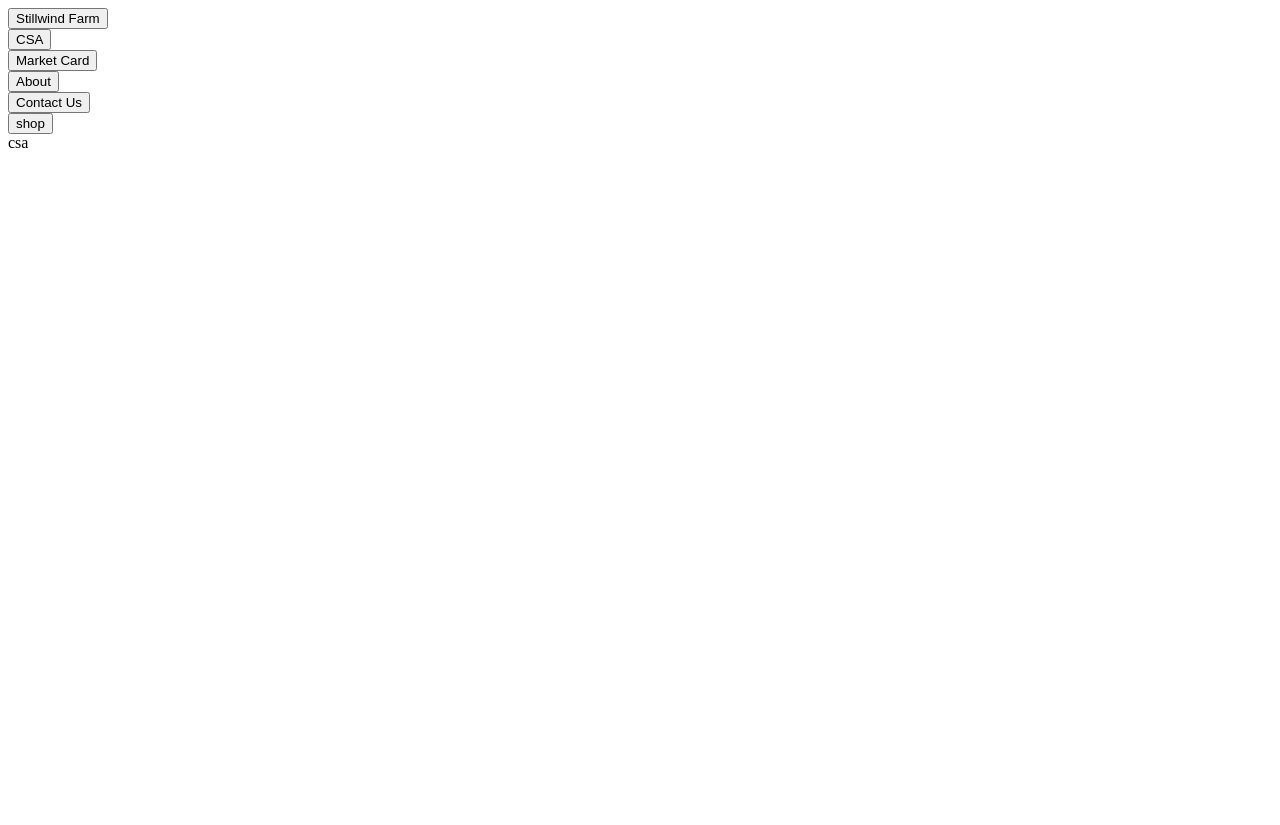
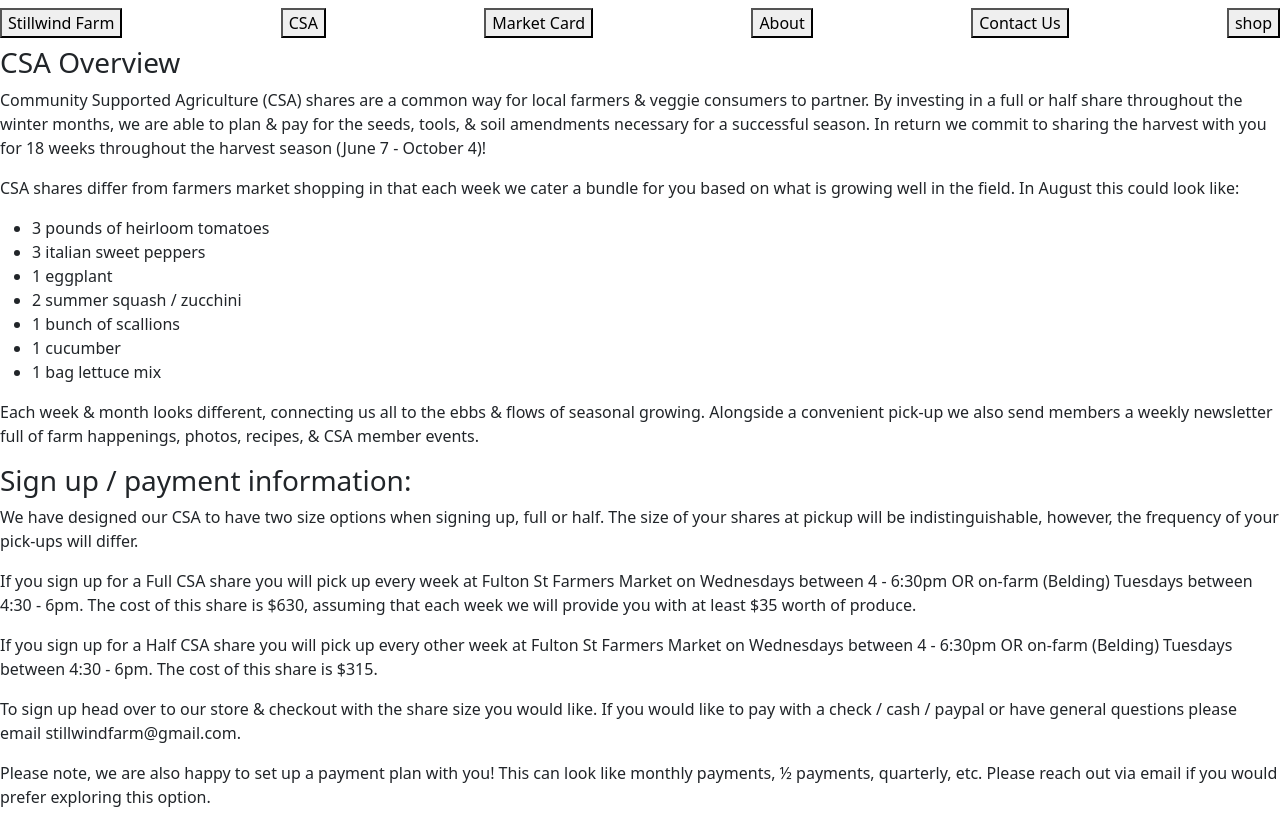
Before and after one commit to kencargill/stillwind-farm, a React (Create React App) app: page /csa in a window 1280 px wide. Before the commit the page ends 800 px from the top, so only its background shows below. Built offline with nearby package versions, Linux system fonts and the light colour scheme.

Commit message:
added info to pages

```diff
--- a/package.json
+++ b/package.json
@@ -10,9 +10,11 @@
     "@types/node": "^16.7.13",
     "@types/react": "^18.0.0",
     "@types/react-dom": "^18.0.0",
+    "bootstrap": "^5.2.3",
     "react": "^18.2.0",
     "react-dom": "^18.2.0",
     "react-scripts": "5.0.1",
+    "sass": "^1.58.0",
     "typescript": "^4.4.2",
     "web-vitals": "^2.1.0"
   },
--- a/src/components/aboutPage.tsx
+++ b/src/components/aboutPage.tsx
@@ -1,7 +1,40 @@
 export default function HomePage () {
     return (
         <div>
-            <p>about</p>
+            <h3>About Stillwind Farm</h3>
+            <p>Stillwind Farm was established in 2021 on 1/8 acre urban plot in
+                Muskegon Heights. The farm has since expanded to a 1/2 acre field
+                in Belding - a move that grants an opportunity for permanent
+                infrastructure & more space to grow crops. Collectively, Mikayla &
+                Brian have been farming for 8 seasons & have gained experience on
+                7 different West Michigan farms.</p>
+
+            <p>Stillwind is committed to fostering a relationship with the land &
+                providing folks with beautiful, high quality produce. This looks like:</p>
+            <ul>
+            <li>Minimal / no tillage - our space is human scale, with all beds being flipped,
+                amended & formed with hand tools. Microorganisms in the soil appreciate this,
+                as there is little disruption to the bed & soil nutrients.</li>
+            <li>No spray - broadly, we do not spray at all. If there is a situation where we
+                spray, it is always with organic certified options. We rely largely on a
+                healthy ecosystem, beneficial insects, & strong soil structure to mitigate
+                pests & diseases.</li>
+            <li>Investment in high quality soil inputs that balance necessary nutrients each
+                season (based on soil testing). This could look like gypsum, kelp, compost,
+                chicken manure, molasses, fish emulsion, etc. Each of which offer different
+                benefits based on the love the field desires.</li>
+            <li>Rotating crops throughout the season. This is important for soil health &
+                decreasing pest / disease pressure. This intersects directly with the overall
+                sustainability of the farm.</li>
+            <li>Striving to be a business that does not glorify over-working, sets aside time
+                for rest & community, & chooses not to hire people at a low rate, but rather
+                waiting until we are able to fairly compensate staff / offer benefits. If those
+                growing are consistently burned out, our connection to the growing plants &
+                those around us is effected.</li>
+            </ul>
+            <p>You can find our veggies at Fulton St Farmers Market on Saturdays throughout the
+                growing season, at The Southeast Market, & through our CSA Share! Follow along
+                on our social media for consistent updates.</p>
         </div>
     )
 }
--- a/src/components/contactPage.tsx
+++ b/src/components/contactPage.tsx
@@ -1,7 +1,9 @@
 export default function ContactPage () {
     return (
         <div>
-            <p>contact</p>
+            <h3>Contact Us:</h3>
+            <p>Hello! Please feel free to contact us with general questions
+                here. Upon receiving your form, we will reach out via email :)</p>
         </div>
     )
 }
--- a/src/components/csaPage.tsx
+++ b/src/components/csaPage.tsx
@@ -1,7 +1,56 @@
 export default function csaPage () {
     return (
         <div>
-        <a> csa </a>
+        <h3>CSA Overview</h3>
+        <p>Community Supported Agriculture (CSA) shares are a common way for local
+            farmers & veggie consumers to partner. By investing in a full or half
+            share throughout the winter months, we are able to plan & pay for the
+            seeds, tools, & soil amendments necessary for a successful season. In
+            return we commit to sharing the harvest with you for 18 weeks throughout
+            the harvest season (June 7 - October 4)!</p>
+
+        <p>CSA shares differ from farmers market shopping in that each week we cater
+            a bundle for you based on what is growing well in the field. In August this could look like:</p>
+        <ul>
+        <li>3 pounds of heirloom tomatoes</li>
+        <li>3 italian sweet peppers</li>
+        <li>1 eggplant</li>
+        <li>2 summer squash / zucchini</li>
+        <li>1 bunch of scallions</li>
+        <li>1 cucumber</li>
+        <li>1 bag lettuce mix</li>
+        </ul>
+
+        <p>Each week & month looks different, connecting us all to the ebbs
+            & flows of seasonal growing. Alongside a convenient pick-up we
+            also send members a weekly newsletter full of farm happenings,
+            photos, recipes, & CSA member events.</p>
+
+        <h3>Sign up / payment information:</h3>
+        <p>We have designed our CSA to have two size options when signing
+            up, full or half. The size of your shares at pickup will be
+            indistinguishable, however, the frequency of your pick-ups will differ.</p>
+
+        <p>If you sign up for a Full CSA share you will pick up every week
+            at Fulton St Farmers Market on Wednesdays between 4 - 6:30pm
+            OR on-farm (Belding) Tuesdays between 4:30 - 6pm. The cost of
+            this share is $630, assuming that each week we will provide
+            you with at least $35 worth of produce. </p>
+
+        <p>If you sign up for a Half CSA share you will pick up every
+            other week at Fulton St Farmers Market on Wednesdays between
+            4 - 6:30pm OR on-farm (Belding) Tuesdays between 4:30 - 6pm.
+            The cost of this share is $315. </p>
+
+        <p>To sign up head over to our store & checkout with the share
+            size you would like. If you would like to pay with a check
+            / cash / paypal or have general questions please email
+            stillwindfarm@gmail.com.</p>
+
+        <p>Please note, we are also happy to set up a payment plan with
+            you! This can look like monthly payments, ½ payments,
+            quarterly, etc. Please reach out via email if you would prefer
+            exploring this option.</p>
         </div>
     )
 }
--- a/src/components/homePage.tsx
+++ b/src/components/homePage.tsx
@@ -1,7 +1,9 @@
 export default function HomePage () {
     return (
         <div>
-            <p> home </p>
+            <h2>Welcome to Stillwind Farm!</h2>
+            <p>We are a 1/2 acre, low-till, Certified Naturally Grown vegetable farm located in Belding, just outside of the Grand Rapids area. Shop our CSA shares and/or Market Cards for the 2022 season!</p>
+            <p>stay in the loop</p>
         </div>
     )
 }
--- a/src/components/marketCardPage.tsx
+++ b/src/components/marketCardPage.tsx
@@ -1,7 +1,31 @@
+import { Link } from "react-router-dom";
+
 export default function MarketCardPage () {
     return (
         <div>
-            <p>market card</p>
+            <p>We have created a Market Card program that will allow for community
+                connection & farm sustainability throughout the winter & summer season.
+                See below to learn more about how you can access fresh veggies & discounts all season long!</p>
+
+            <h3>Market Cards Explained:</h3>
+            <p>Our Market Cards are a unique and adaptable way to support your local
+                farmer! By purchasing one, you are granted flexibility, discounts, and
+                goodies to your upcoming veggie season.</p>
+            <p>What is a Market Card?</p>
+            <p>A Market Card is essentially a Stillwind Debit Card, but with perks. Upon
+                purchasing, you will load a set amount onto your card ($50, $100, etc)
+                depending on your household & the frequency at which you attend markets
+                or shop for veggies. Once you have checked out, the card will be sent in
+                the mail early spring, alongside a sticker & note. We are planning to attend
+                Fulton St Market on at least Saturday in 2023. Markets for us will begin in
+                May & extend into October.</p>
+            <p>What are the perks?</p>
+            <p>By shopping with a Market Card, you guarantee 10% off of each purchase! This
+                is a way that we express gratitude for you supporting our early season costs
+                & believing in the nourishing food that we work so hard to grow!</p>
+                <Link to={'/shop'}>
+                    <button>view products</button>
+                </Link>
         </div>
     )
 }
--- a/src/components/navbar.tsx
+++ b/src/components/navbar.tsx
@@ -2,7 +2,7 @@
 
 export default function Navbar () {
     return (
-        <div>
+        <nav className='navbar bg-body-tertiary'>
              <div>
                 <Link to={'/'}>
                     <button>Stillwind Farm</button>
@@ -34,6 +34,6 @@
                 </Link>
             </div>
         {/* <a> cart </a> */}
-        </div>
+        </nav>
     )
 }
--- a/src/index.tsx
+++ b/src/index.tsx
@@ -1,3 +1,4 @@
+import 'bootstrap/dist/css/bootstrap.css';
 import React from 'react';
 import ReactDOM from 'react-dom/client';
 import { Routes } from 'react-router';
```
Also changed, not shown: 2 other files (tests, documents, lock files or other folders).
